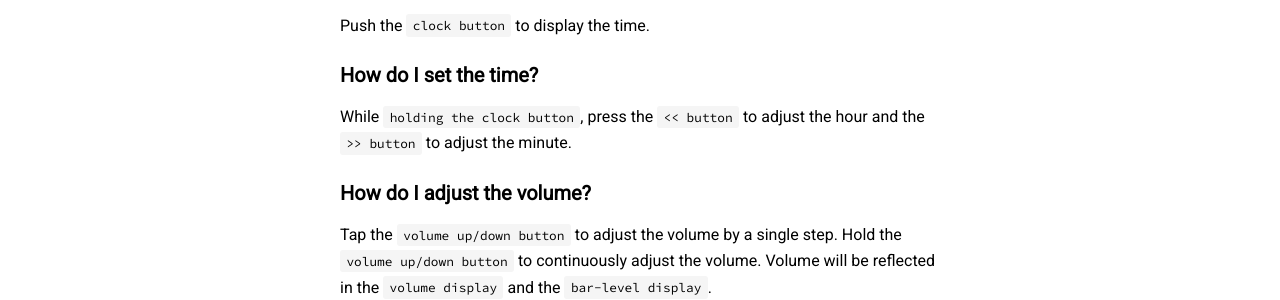
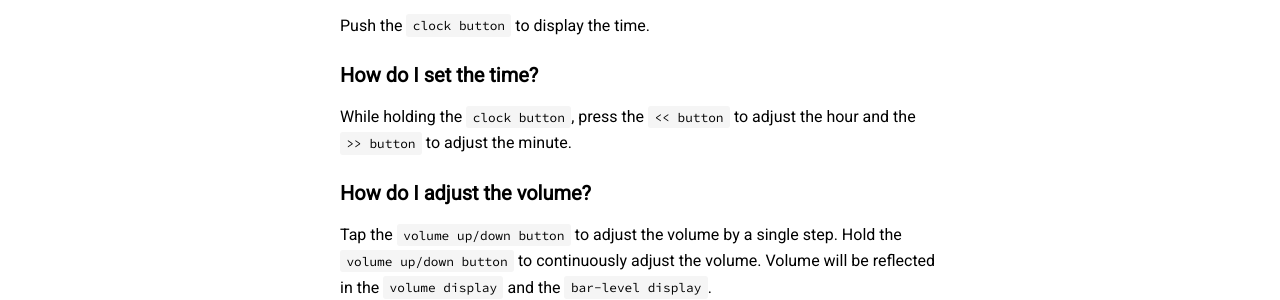
Before and after one commit to prestia/mediumtonys, a Jekyll site: the page built from _posts/2023-9-6-using-the-gathers-radio.md, in a window 1280 px wide and 900 px high, scrolled down 2997 px. Shown: the part 153-453 px from the top of the window. Built offline with Jekyll 4.4.1, drawn with Linux system fonts in a browser that asks for light colours; nearby versions of some CDN libraries.

```diff
--- a/_posts/2023-9-6-using-the-gathers-radio.md
+++ b/_posts/2023-9-6-using-the-gathers-radio.md
@@ -54,7 +54,7 @@ Push the `power button` when the car is running or the key is in the ACC or ON p
 Push the `clock button` to display the time.
 
 ### How do I set the time?
-While `holding the clock button`, press the `<< button` to adjust the hour and the `>> button` to adjust the minute.
+While holding the `clock button`, press the `<< button` to adjust the hour and the `>> button` to adjust the minute.
 
 ### How do I adjust the volume?
 Tap the `volume up/down button` to adjust the volume by a single step. Hold the `volume up/down button` to continuously adjust the volume. Volume will be reflected in the `volume display` and the `bar-level display`.
```
